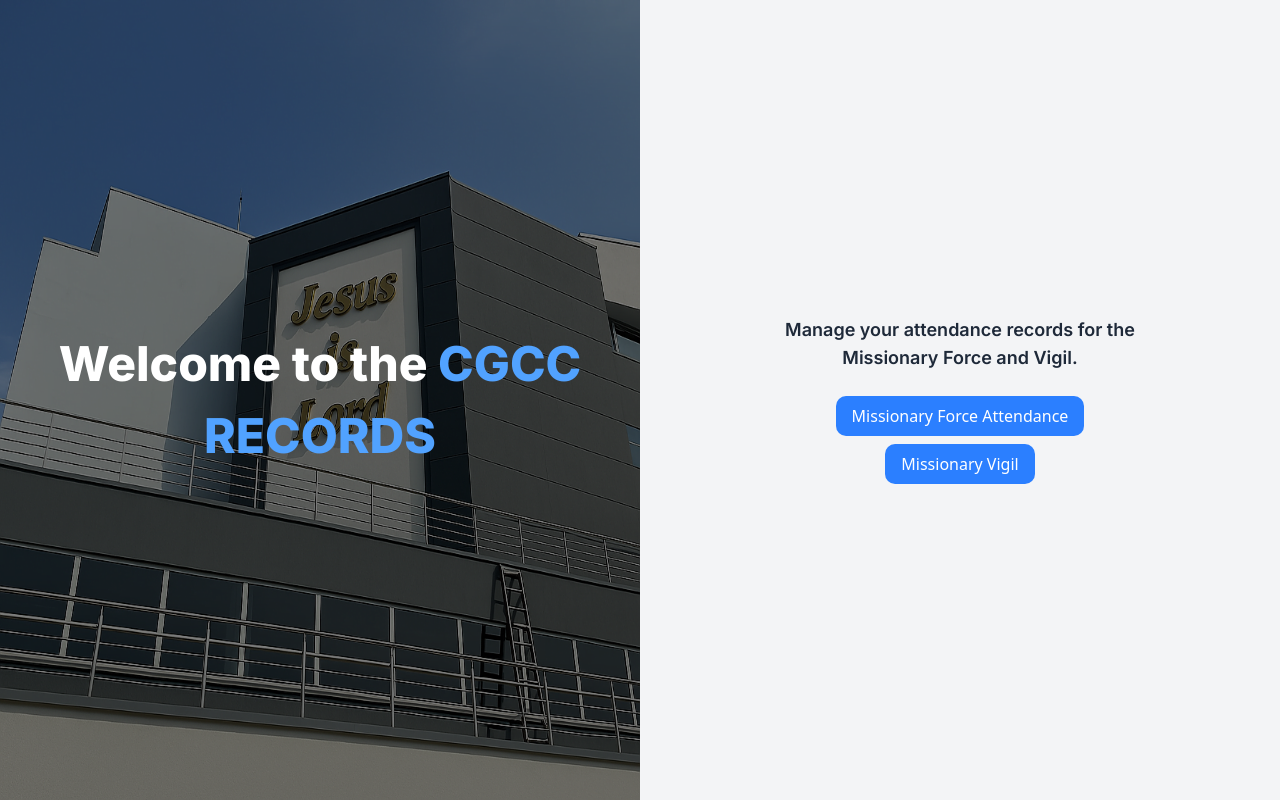
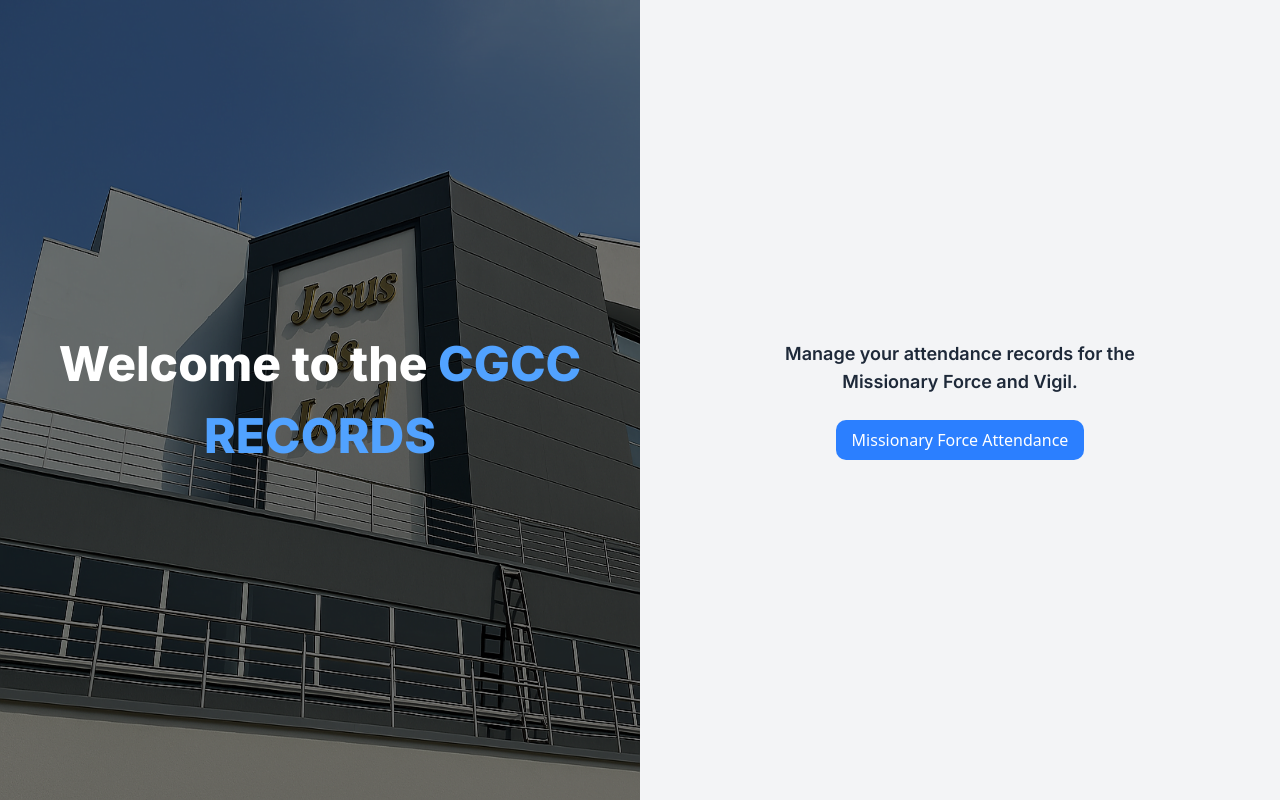
Before and after one commit to afroBalogun/citadel-missionary-form, a React (Vite) app in the folder Frontend/: page / in a window 1280 px wide. Built offline with nearby package versions, Linux system fonts and the light colour scheme; a web font is replaced by a local one.

Commit message:
comment vigil link

```diff
--- a/Frontend/src/pages/Home/Home.tsx
+++ b/Frontend/src/pages/Home/Home.tsx
@@ -41,7 +41,7 @@ export default function Home(){
                             Manage your attendance records for the Missionary Force and Vigil.
                         </p>
                         <Link to="/check-in-out" className="bg-blue-500 text-white px-4 py-2 rounded-lg hover:bg-blue-600 transition-all duration-100">Missionary Force Attendance</Link>
-                        <Link to="/missionary-vigil" className="bg-blue-500 text-white px-4 py-2 rounded-lg hover:bg-blue-600 transition-all duration-100">Missionary Vigil</Link>
+                        {/* <Link to="/missionary-vigil" className="bg-blue-500 text-white px-4 py-2 rounded-lg hover:bg-blue-600 transition-all duration-100">Missionary Vigil</Link> */}
                     </div>
                 </section>
             </main>
```
Also changed, not shown: 1 other file (tests, documents, lock files or other folders).
